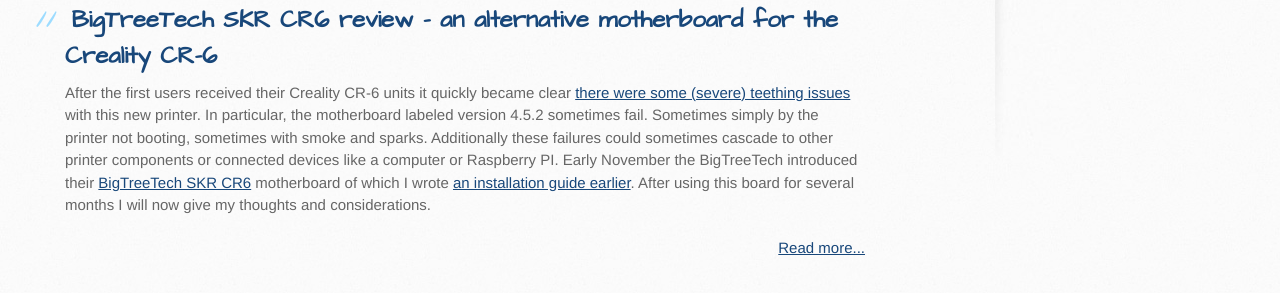
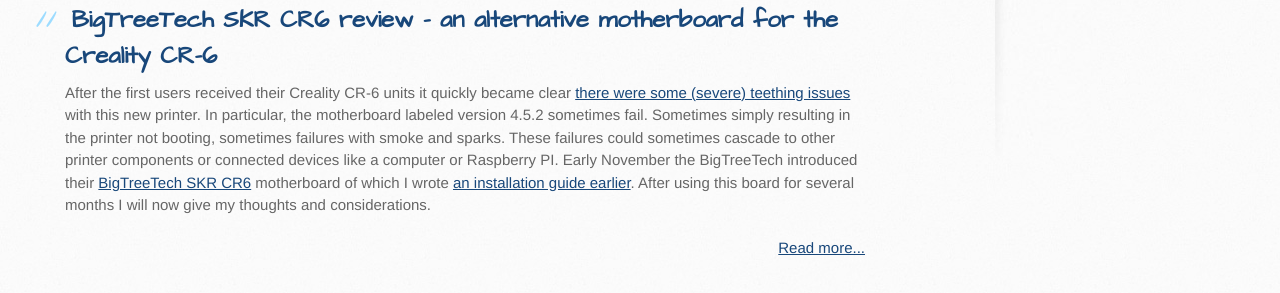
Before and after one commit to Sebazzz/sebazzz.github.io, a Jekyll site: the page built from index.html, in a window 1280 px wide and 900 px high, scrolled down 414 px. Shown: the part 154-447 px from the top of the window. Built offline with Jekyll 4.4.1, drawn with Linux system fonts in a browser that asks for light colours; comment, search, counter and statistics services are not loaded.

Commit message:
Fix typo

```diff
--- a/_posts/2021-01-24-bigtreetrech-skr-cr6-review.md
+++ b/_posts/2021-01-24-bigtreetrech-skr-cr6-review.md
@@ -5,7 +5,7 @@
 categories: 3d-printing
 ---
 
-After the first users received their Creality CR-6 units it quickly became clear [there were some (severe) teething issues](https://gist.github.com/Sebazzz/ff4d716c8d2ad9bab1e87b3fc4238281) with this new printer. In particular, the motherboard labeled version 4.5.2 sometimes fail. Sometimes simply by the printer not booting, sometimes with smoke and sparks. Additionally these failures could sometimes cascade to other printer components or connected devices like a computer or Raspberry PI. Early November the BigTreeTech introduced their [BigTreeTech SKR CR6](https://www.aliexpress.com/item/1005001728994394.html) motherboard of which I wrote [an installation guide earlier](https://damsteen.nl/blog/2020/11/25/how-to-btt-skr-cr6-installation). After using this board for several months I will now give my thoughts and considerations.
+After the first users received their Creality CR-6 units it quickly became clear [there were some (severe) teething issues](https://gist.github.com/Sebazzz/ff4d716c8d2ad9bab1e87b3fc4238281) with this new printer. In particular, the motherboard labeled version 4.5.2 sometimes fail. Sometimes simply resulting in the printer not booting, sometimes failures with smoke and sparks. These failures could sometimes cascade to other printer components or connected devices like a computer or Raspberry PI. Early November the BigTreeTech introduced their [BigTreeTech SKR CR6](https://www.aliexpress.com/item/1005001728994394.html) motherboard of which I wrote [an installation guide earlier](https://damsteen.nl/blog/2020/11/25/how-to-btt-skr-cr6-installation). After using this board for several months I will now give my thoughts and considerations.
 
 ## The board
 
```
Also changed, not shown: other parts of _posts/2021-01-24-bigtreetrech-skr-cr6-review.md (+1 -1 lines).
